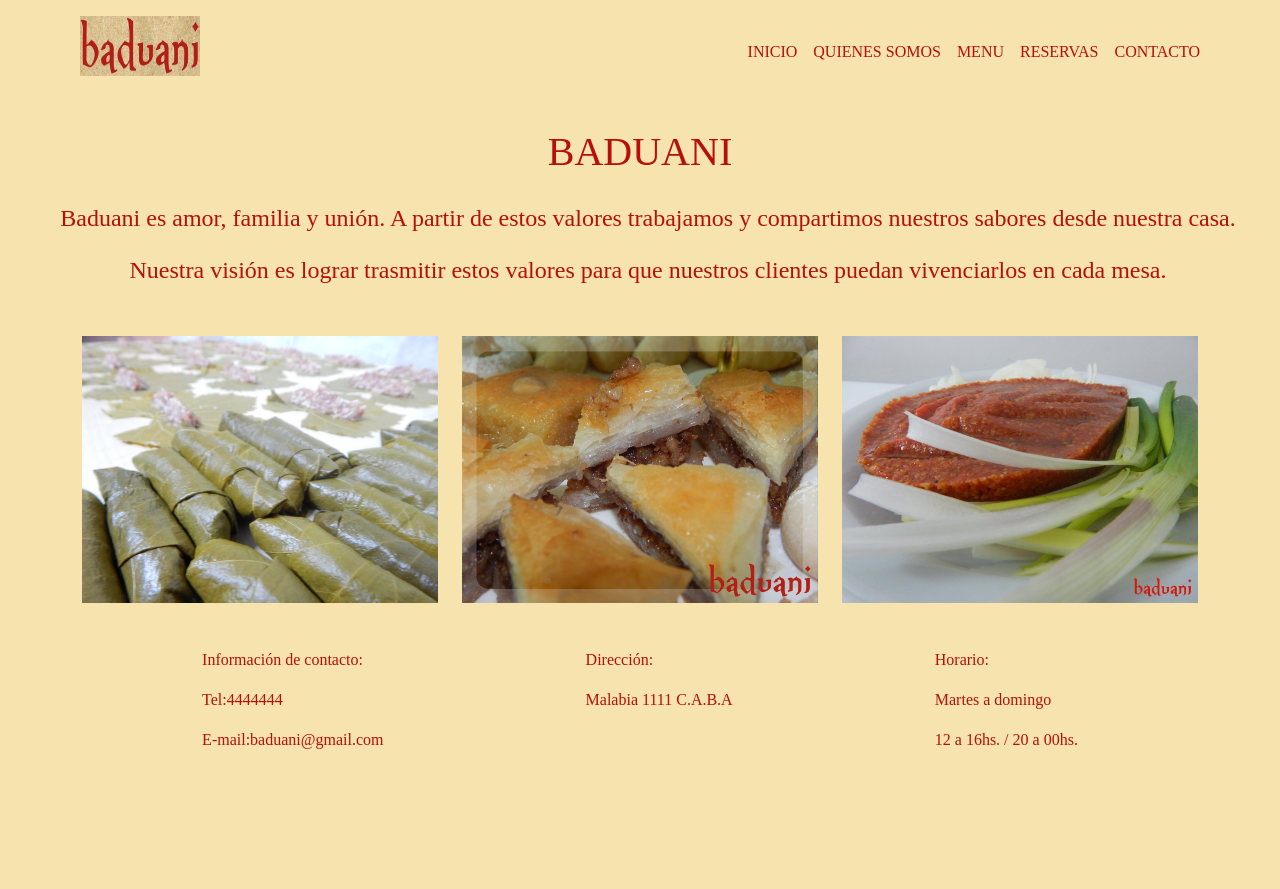
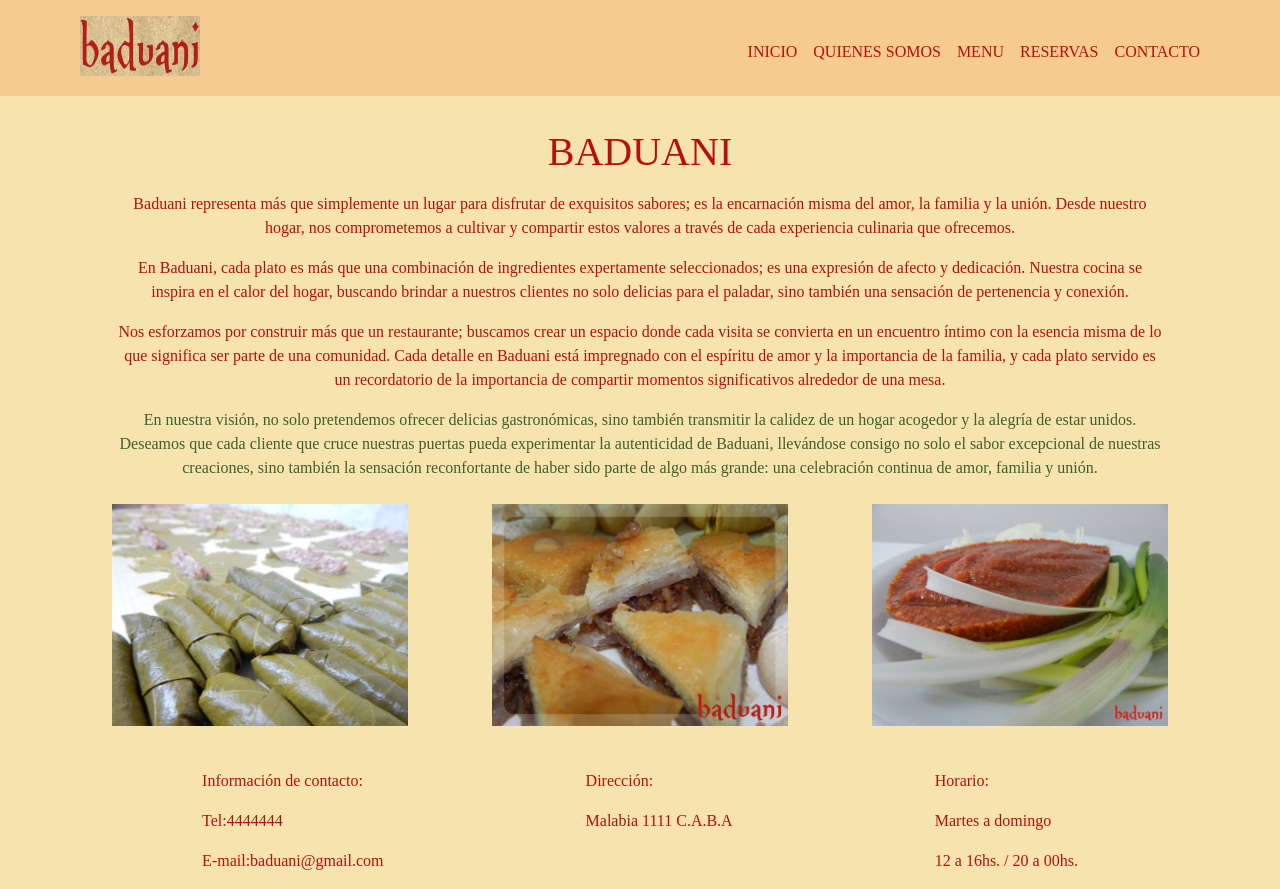
Before and after one commit to shadibaduan/baduani, a website: page pages/quienesSomos.html in a window 1280 px wide. Before the commit the page ends 800 px from the top, so only its background shows below. Drawn offline with nearby package versions, Linux system fonts and the light colour scheme; a web font is replaced by a local one.

Commit message:
cambio header

```diff
--- a/pages/quienesSomos.html
+++ b/pages/quienesSomos.html
@@ -8,7 +8,7 @@
     <meta name="keywords" content="Restaurante, Cocina, Comida, Arabe, Misión, Visión, Familia, Unión, Valores">
     <link href="https://cdn.jsdelivr.net/npm/bootstrap@5.3.2/dist/css/bootstrap.min.css" rel="stylesheet" integrity="sha384-T3c6CoIi6uLrA9TneNEoa7RxnatzjcDSCmG1MXxSR1GAsXEV/Dwwykc2MPK8M2HN" crossorigin="anonymous">
     <link rel="shortcut icon" href="../img/logobaduani.png" type="image/x-icon">
-    <link rel="stylesheet" href="../scss/styles.css">
+    <link rel="stylesheet" href="../css/styles.css">
 </head>
 <body>
     <header class="header">
@@ -30,8 +30,10 @@
     <main class="main-quienes-somos">
         <section class="section-quienes-somos">
             <h1 class="h1-quienes-somos">BADUANI</h1>
-            <p class="parrafo-quienes-somos">Baduani es amor, familia y unión. A partir de estos valores trabajamos y compartimos nuestros sabores desde nuestra casa.</p>
-            <p class="parrafo2-quienes-somos"> Nuestra visión es lograr trasmitir estos valores para que nuestros clientes puedan vivenciarlos en cada mesa.</p>
+            <p class="parrafo-quienes-somos">Baduani representa más que simplemente un lugar para disfrutar de exquisitos sabores; es la encarnación misma del amor, la familia y la unión. Desde nuestro hogar, nos comprometemos a cultivar y compartir estos valores a través de cada experiencia culinaria que ofrecemos.</p>
+            <p class="parrafo-quienes-somos">En Baduani, cada plato es más que una combinación de ingredientes expertamente seleccionados; es una expresión de afecto y dedicación. Nuestra cocina se inspira en el calor del hogar, buscando brindar a nuestros clientes no solo delicias para el paladar, sino también una sensación de pertenencia y conexión.</p>
+            <p class="parrafo-quienes-somos">Nos esforzamos por construir más que un restaurante; buscamos crear un espacio donde cada visita se convierta en un encuentro íntimo con la esencia misma de lo que significa ser parte de una comunidad. Cada detalle en Baduani está impregnado con el espíritu de amor y la importancia de la familia, y cada plato servido es un recordatorio de la importancia de compartir momentos significativos alrededor de una mesa.</p>
+            <p class="parrafo2-quienes-somos"> En nuestra visión, no solo pretendemos ofrecer delicias gastronómicas, sino también transmitir la calidez de un hogar acogedor y la alegría de estar unidos. Deseamos que cada cliente que cruce nuestras puertas pueda experimentar la autenticidad de Baduani, llevándose consigo no solo el sabor excepcional de nuestras creaciones, sino también la sensación reconfortante de haber sido parte de algo más grande: una celebración continua de amor, familia y unión.</p>
         </section>
         <section class="container section2-quienes-somos">
             <div class="row section-2">
--- a/scss/partials/_header.scss
+++ b/scss/partials/_header.scss
@@ -3,36 +3,51 @@
     justify-content: space-between;
     padding: 1rem 5rem;
     /*border: 1px solid black; */
+    background-color: $colorMenuLink;
 
     .logo {
+        background-color: $colorMenuLink;
         .link-logo {
-        }
-        .logo-imagen {
-            width: 120px;
-            height: 60px;
+            background-color: $colorMenuLink;
+            .logo-imagen {
+                width: 120px;
+                height: 60px;
+            }
         }
     }
 
 
 
    .nav {
+    display: flex;
+    background-color: $colorMenuLink;
     .menu {
         list-style-type: none;
         display: flex;
         gap: 1rem;
         align-items: center;
         padding-top: 1.5rem;
+        background-color: $colorMenuLink;
+        justify-content: center;
+        height: 48px;
+
 
         .menu-item {
             align-items: center;
+            background-color: $colorMenuLink;
 
             .menu-link {
                 color: $colorPrincipal;
                 text-decoration: none;
                 list-style: none;
                 align-items: center;
+                background-color: $colorMenuLink;
             }
         }
     }
    }
 }
+
+.header-alto{
+height: 96px;
+}
--- a/scss/partials/_main-quienes-somos.scss
+++ b/scss/partials/_main-quienes-somos.scss
@@ -3,25 +3,33 @@
         .h1-quienes-somos {
         text-align: center;
         padding-top: 2rem;
+        padding-bottom: .5rem;
+        }
+
+        .parrafo-quienes-somos {
+        max-width: 82%;
+        margin: auto;
+        text-align: center;
+        font-size: medium;
+        color: $colorPrincipal;
         padding-bottom: 1rem;
         }
 
-        .parrafo-quienes-somos {
-        padding-left: 1rem;
-        text-align: center;
-        font-size: x-large;
-        color: $colorPrincipal;
-        }
-
         .parrafo2-quienes-somos {
-        color: $colorPrincipal;
-        padding-left: 1rem;
+        color: $colorSecundario;
+        max-width: 82%;
+        margin: auto;
         text-align: center;
         margin-bottom: auto;
-        font-size: x-large;
+        font-size: medium;
         }
     }
    .section2-quienes-somos{
-        margin-top: 3rem;
+        margin-top: 1.5rem;
+        .imagen-section2 {
+            width: 320px;
+            height: 220px;
+            margin: auto;
+        }
    }
 }
--- a/scss/partials/_variables.scss
+++ b/scss/partials/_variables.scss
@@ -1,4 +1,4 @@
 $colorPrincipal: #b70f0a;
 $colorSecundario: rgb(65, 94, 47);
-$colorFondo1: rgb(57, 50, 161);
-$colorMenuLink: rgb(211, 147, 58);
+$colorMenuLink: rgb(246, 203, 143);
+$colorFondo1: rgb(177, 109, 13);
```
Also changed, not shown: index.html (+1 -1 lines), pages/contacto.html (+2 -2 lines), pages/menu.html (+2 -2 lines), pages/reservas.html (+2 -2 lines), css/styles.css, 1 other file.
